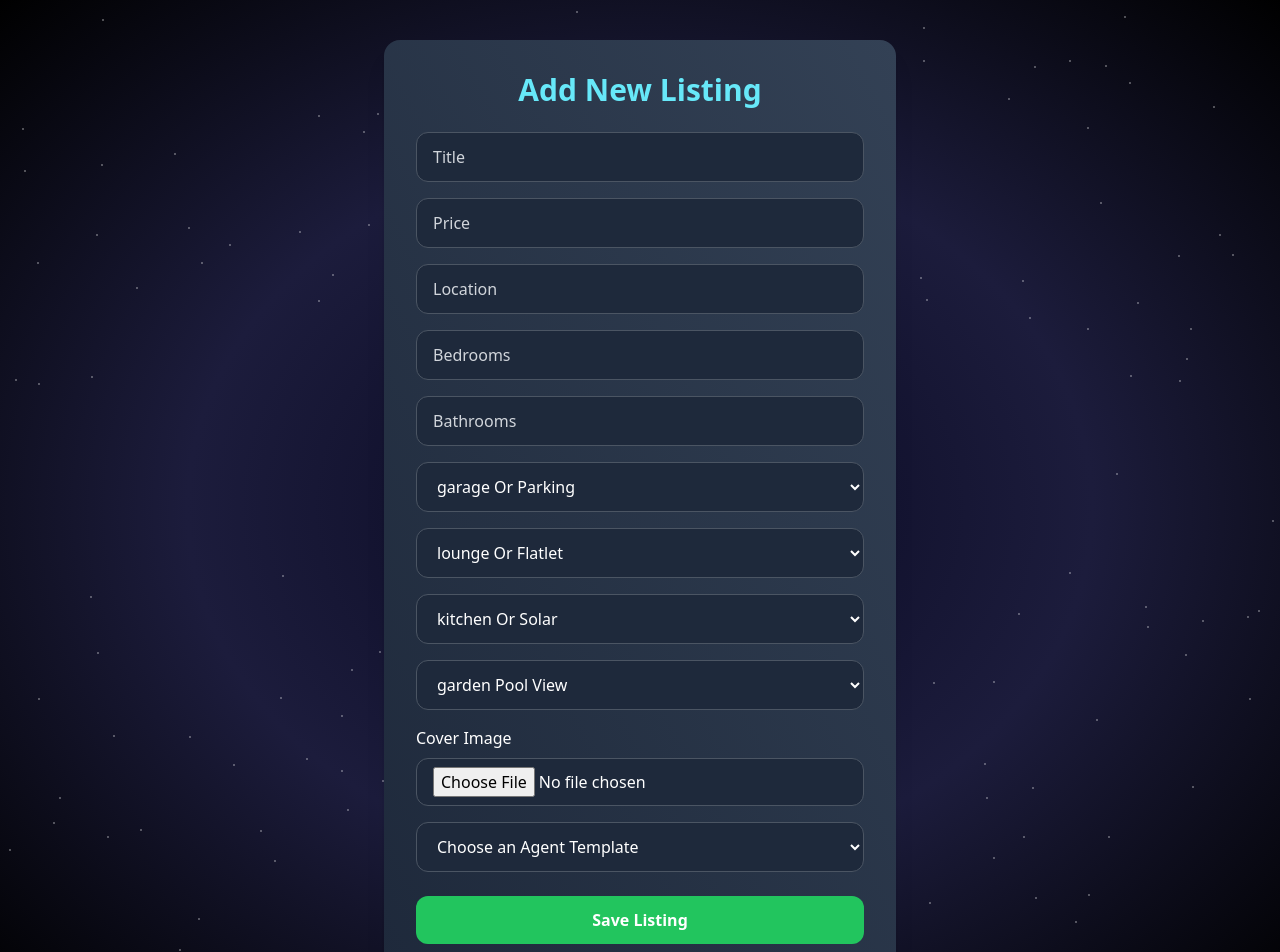
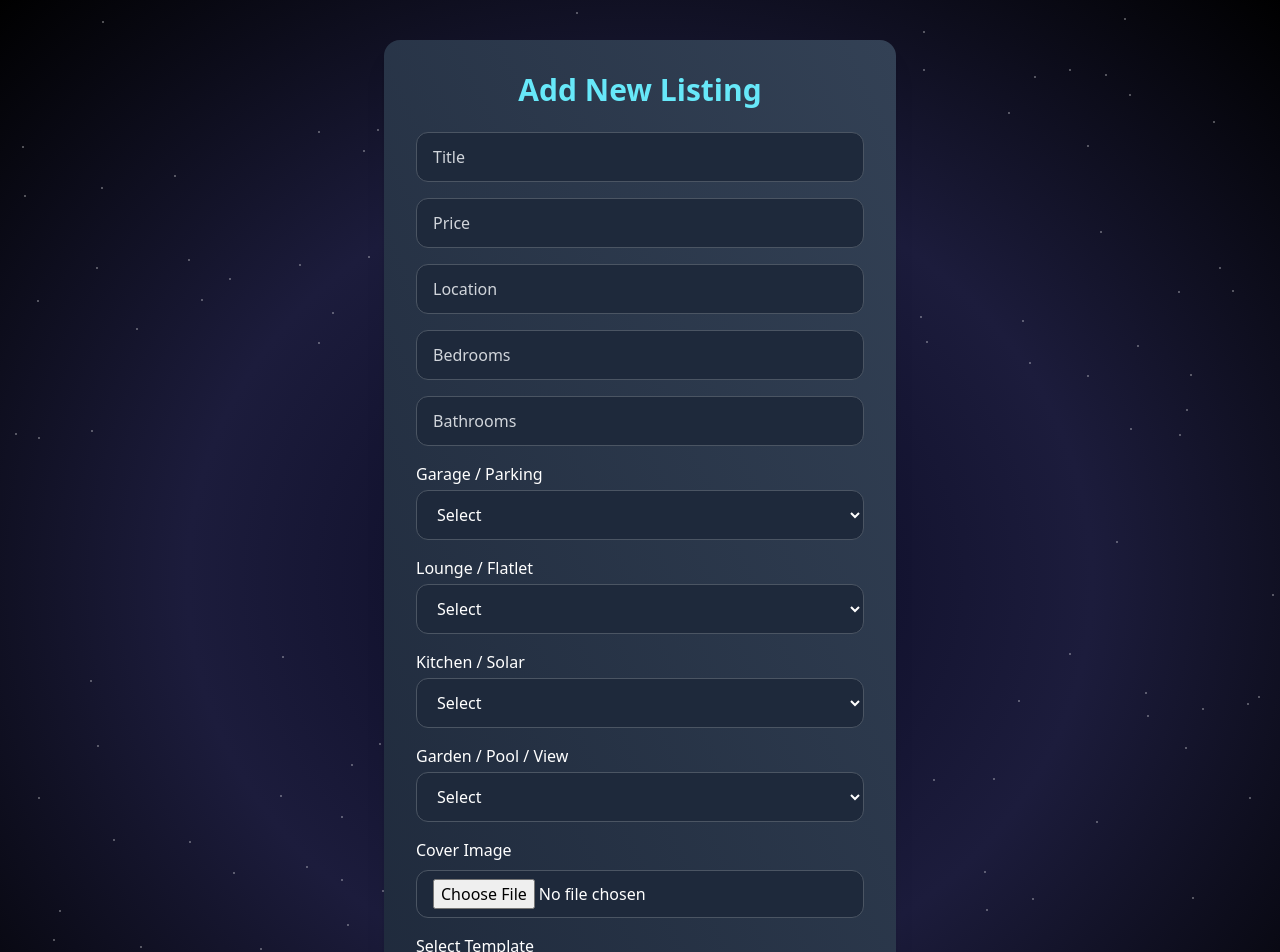
Before and after one commit to Mars88-dev/aah-backend, a React (Create React App) app in the folder client/: page /add-listing in a window 1280 px wide. Shown: the top 952 px of the page. Built offline with nearby package versions, Linux system fonts and the light colour scheme.

Commit message:
i am trying

```diff
--- a/client/src/components/ListingForm.js
+++ b/client/src/components/ListingForm.js
@@ -41,7 +41,7 @@ const ListingForm = () => {
     }
 
     try {
-      await axios.post("http://localhost:5000/api/listings", formData, {
+      await axios.post("https://aah-backend.onrender.com/api/listings", formData, {
         headers: {
           Authorization: `Bearer ${token}`,
           "Content-Type": "multipart/form-data",
@@ -166,7 +166,6 @@ const ListingForm = () => {
           <option value="victoria.png">Victoria</option>
         </select>
 
-        {/* Submit */}
         <button
           type="submit"
           className="w-full px-6 py-3 font-bold text-white transition duration-200 bg-green-500 rounded-xl hover:bg-green-600"
--- a/client/src/pages/AddListing.js
+++ b/client/src/pages/AddListing.js
@@ -85,19 +85,55 @@ const AddListing = () => {
           />
         ))}
 
-        {["garageOrParking", "loungeOrFlatlet", "kitchenOrSolar", "gardenPoolView"].map((field) => (
-          <select
-            key={field}
-            name={field}
-            value={form[field]}
-            onChange={handleChange}
-            className="w-full px-4 py-3 mb-4 text-white border border-gray-600 bg-slate-800 rounded-xl"
-          >
-            <option value="">{field.replace(/([A-Z])/g, " $1")}</option>
-            <option value={field.includes("Or") ? field.split("Or")[0] : field}>{field.includes("Or") ? field.split("Or")[0] : field}</option>
-            <option value={field.includes("Or") ? field.split("Or")[1] : field}>{field.includes("Or") ? field.split("Or")[1] : field}</option>
-          </select>
-        ))}
+        {/* Proper dropdowns */}
+        <label className="block mb-1 font-medium text-white">Garage / Parking</label>
+        <select
+          name="garageOrParking"
+          value={form.garageOrParking}
+          onChange={handleChange}
+          className="w-full px-4 py-3 mb-4 text-white border border-gray-600 bg-slate-800 rounded-xl"
+        >
+          <option value="">Select</option>
+          <option value="Garage">Garage</option>
+          <option value="Parking">Parking</option>
+        </select>
+
+        <label className="block mb-1 font-medium text-white">Lounge / Flatlet</label>
+        <select
+          name="loungeOrFlatlet"
+          value={form.loungeOrFlatlet}
+          onChange={handleChange}
+          className="w-full px-4 py-3 mb-4 text-white border border-gray-600 bg-slate-800 rounded-xl"
+        >
+          <option value="">Select</option>
+          <option value="Lounge">Lounge</option>
+          <option value="Flatlet">Flatlet</option>
+        </select>
+
+        <label className="block mb-1 font-medium text-white">Kitchen / Solar</label>
+        <select
+          name="kitchenOrSolar"
+          value={form.kitchenOrSolar}
+          onChange={handleChange}
+          className="w-full px-4 py-3 mb-4 text-white border border-gray-600 bg-slate-800 rounded-xl"
+        >
+          <option value="">Select</option>
+          <option value="Kitchen">Kitchen</option>
+          <option value="Solar">Solar</option>
+        </select>
+
+        <label className="block mb-1 font-medium text-white">Garden / Pool / View</label>
+        <select
+          name="gardenPoolView"
+          value={form.gardenPoolView}
+          onChange={handleChange}
+          className="w-full px-4 py-3 mb-4 text-white border border-gray-600 bg-slate-800 rounded-xl"
+        >
+          <option value="">Select</option>
+          <option value="Garden">Garden</option>
+          <option value="Pool">Pool</option>
+          <option value="View">View</option>
+        </select>
 
         <label className="block mb-2 font-medium text-white">Cover Image</label>
         <input
@@ -107,6 +143,7 @@ const AddListing = () => {
           className="w-full px-4 py-2 mb-4 text-white border border-gray-600 cursor-pointer bg-slate-800 rounded-xl"
         />
 
+        <label className="block mb-2 font-medium text-white">Select Template</label>
         <select
           name="template"
           value={form.template}
--- a/client/src/pages/EditListing.js
+++ b/client/src/pages/EditListing.js
@@ -24,11 +24,12 @@ const EditListing = () => {
       try {
         const token = localStorage.getItem("token");
         const res = await axios.get(`https://aah-backend.onrender.com/api/listings/${id}`, {
-          headers: {
-            Authorization: `Bearer ${token}`,
-          },
+          headers: { Authorization: `Bearer ${token}` },
         });
-        setForm(res.data);
+
+        // Safety: some APIs might return { listing: {...} }, others directly {...}
+        const listingData = res.data.listing || res.data;
+        setForm(listingData);
       } catch (err) {
         console.error("Error fetching listing:", err);
         setMessage("❌ Failed to load listing.");
@@ -46,9 +47,7 @@ const EditListing = () => {
     try {
       const token = localStorage.getItem("token");
       await axios.put(`https://aah-backend.onrender.com/api/listings/${id}`, form, {
-        headers: {
-          Authorization: `Bearer ${token}`,
-        },
+        headers: { Authorization: `Bearer ${token}` },
       });
       navigate("/dashboard");
     } catch (err) {
```
Also changed, not shown: client/src/pages/Dashboard.js (+17 -28 lines), 1 other file (tests, documents, lock files or other folders).
